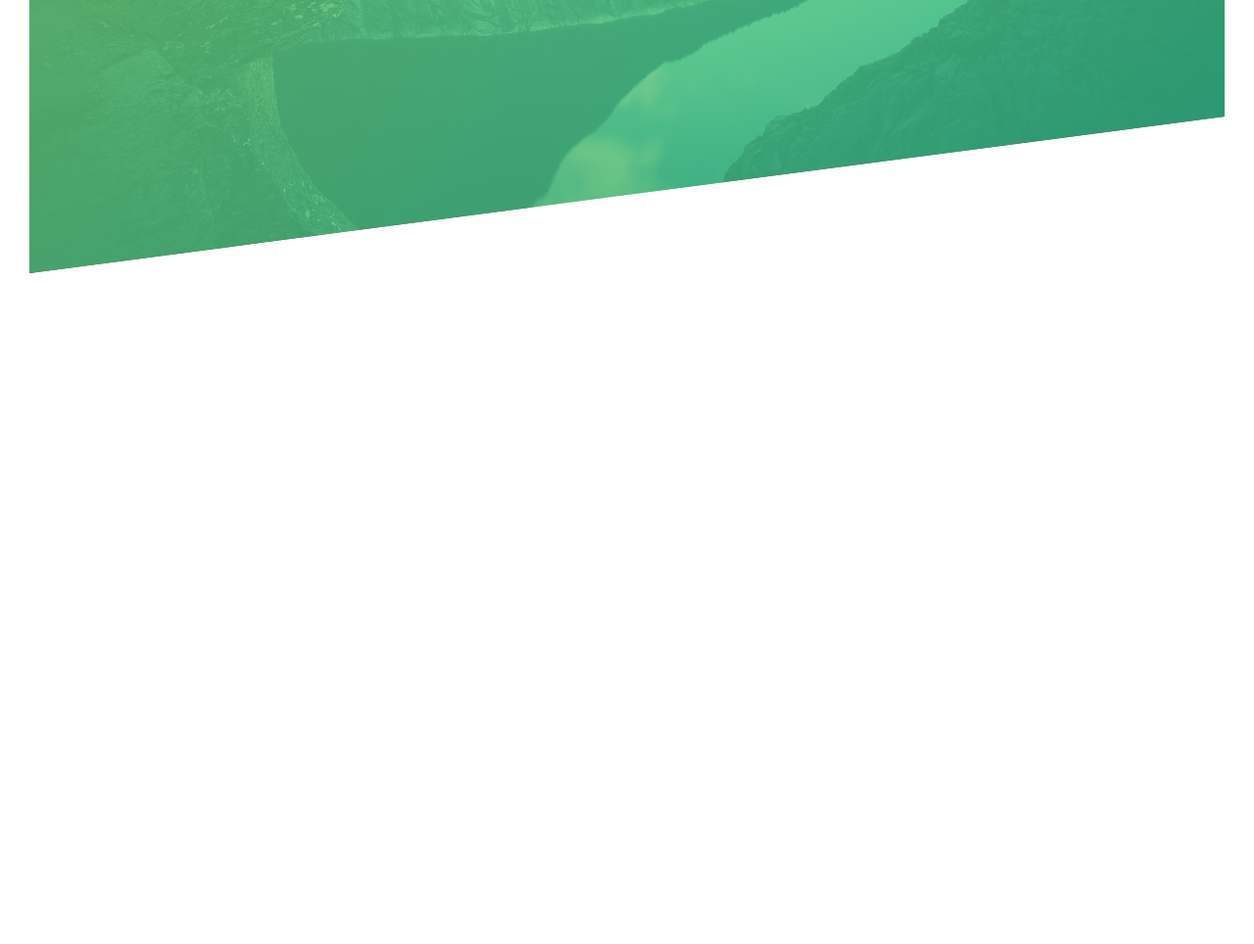
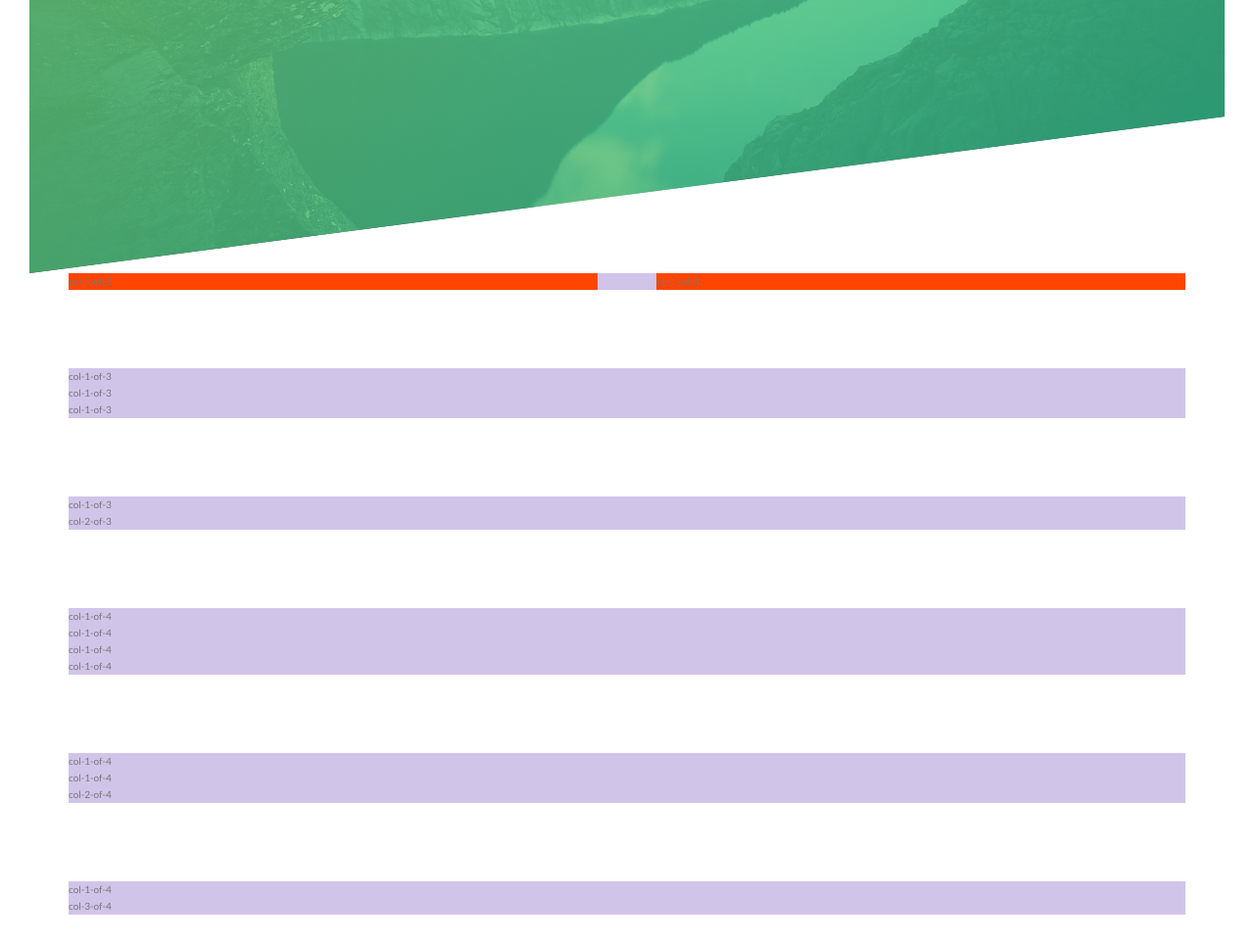
Before and after one commit to VitakSharper/css-style-practice, a website: page index.html in a window 1280 px wide. Shown: the part 511-1475 px from the top of the page at 98% size. Before the commit the page ends 820 px from the top, so only its background shows below. Drawn offline with Linux system fonts and the light colour scheme.

Commit message:
add grid float

```diff
--- a/index.html
+++ b/index.html
@@ -6,7 +6,7 @@
 
     <link href="https://fonts.googleapis.com/css?family=Lato:100,300,400,700,900" rel="stylesheet">
 
-    <link rel="stylesheet" href="css/icon-font.css">
+    <!--    <link rel="stylesheet" href="css/icon-font.css">-->
     <link rel="stylesheet" href="css/style.css">
     <link rel="shortcut icon" type="image/png" href="img/favicon.png">
 
@@ -27,5 +27,40 @@
     </div>
 </header>
 
+<section class="grid-test">
+    <div class="row">
+        <div class="col-1-of-2">col-1-of-2</div>
+        <div class="col-1-of-2">col-1-of-2</div>
+    </div>
+    <div class="row">
+        <div class="col-1-of-3">col-1-of-3</div>
+        <div class="col-1-of-3">col-1-of-3</div>
+        <div class="col-1-of-3">col-1-of-3</div>
+    </div>
+
+    <div class="row">
+        <div class="col-1-of-3">col-1-of-3</div>
+        <div class="col-2-of-2">col-2-of-3</div>
+    </div>
+    <div class="row">
+        <div class="col-1-of-4">col-1-of-4</div>
+        <div class="col-1-of-4">col-1-of-4</div>
+        <div class="col-1-of-4">col-1-of-4</div>
+        <div class="col-1-of-4">col-1-of-4</div>
+    </div>
+
+    <div class="row">
+        <div class="col-1-of-4">col-1-of-4</div>
+        <div class="col-1-of-4">col-1-of-4</div>
+        <div class="col-2-of-4">col-2-of-4</div>
+    </div>
+
+    <div class="row">
+        <div class="col-1-of-4">col-1-of-4</div>
+        <div class="col-3-of-4">col-3-of-4</div>
+    </div>
+</section>
+
+
 </body>
 </html>
--- a/sass/abstracts/_mixins.scss
+++ b/sass/abstracts/_mixins.scss
@@ -0,0 +1,7 @@
+@mixin clearfix {
+  &::after {
+    content: "";
+    display: table;
+    clear: both;
+  }
+}
--- a/sass/abstracts/_variables.scss
+++ b/sass/abstracts/_variables.scss
@@ -5,3 +5,10 @@ $color-primary-dark: #28b485;
 $color-grey-dark: #777;
 $color-white: #fff;
 $color-black: #000;
+
+
+// GRID
+
+$grid-width: 114rem;
+$gutter-vertical: 8rem;
+$gutter-horizontal: 6rem;
--- /dev/null
+++ b/sass/layout/_grid.scss
@@ -0,0 +1,21 @@
+.row {
+  max-width: $grid-width;
+  background-color: #D1C4E9;
+  margin: 0 auto;
+
+  &:not(:last-child) {
+    margin-bottom: $gutter-vertical;
+  }
+
+  @include clearfix;
+
+  .col-1-of-2 {
+    width: calc((100% - #{$gutter-horizontal}) / 2);
+    background-color: orangered;
+    float: left;
+
+    &:not(:last-child) {
+      margin-right: $gutter-horizontal;
+    }
+  }
+}
--- a/sass/layout/_header.scss
+++ b/sass/layout/_header.scss
@@ -1,15 +1,11 @@
 .header {
   height: 95vh;
-  background-image: linear-gradient(
-                  to right bottom,
-                  rgba($color-primary-light, 0.8),
-                  rgba($color-primary-dark, 0.8)),
-  url(../../img/hero.jpg);
+  background-image: linear-gradient(to right bottom, rgba($color-primary-light, 0.8), rgba($color-primary-dark, 0.8)),
+  url(../img/hero.jpg);
   background-size: cover;
   background-position: top;
   clip-path: polygon(0 0, 100% 0, 100% 75vh, 0 100%);
   position: relative;
-
   &__logo-box {
     position: absolute;
     top: 4rem;
--- a/sass/main.scss
+++ b/sass/main.scss
@@ -1,14 +1,15 @@
-@import "base/base";
-@import "base/animation";
-@import "base/typography";
-@import "base/utilities";
-
 @import "abstracts/functions";
 @import "abstracts/mixins";
 @import "abstracts/variables";
 
+@import "base/animation";
+@import "base/base";
+@import "base/typography";
+@import "base/utilities";
+
 @import "components/button";
 
 @import "layout/header";
+@import "layout/grid";
 
 @import "pages/home";
```
Also changed, not shown: css/style.css.
